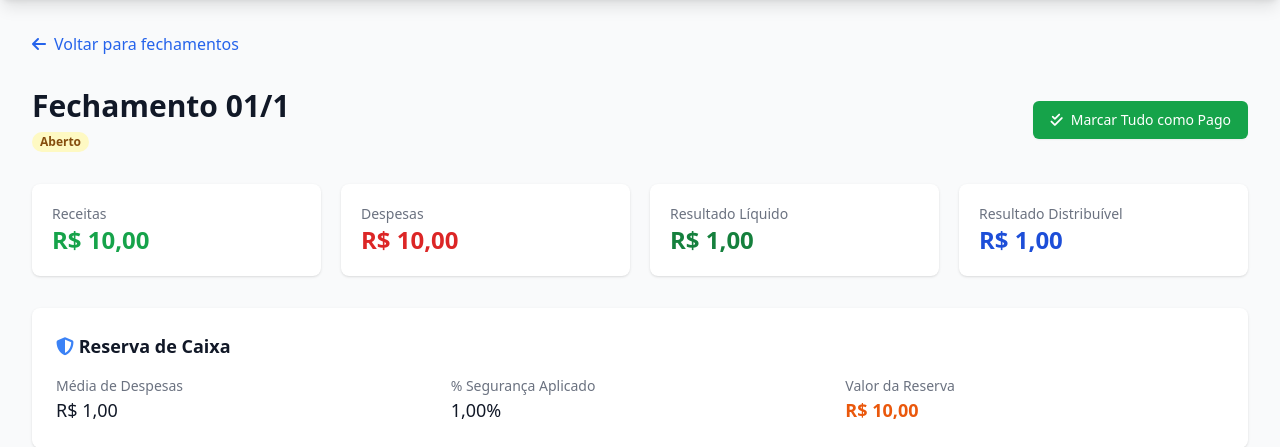
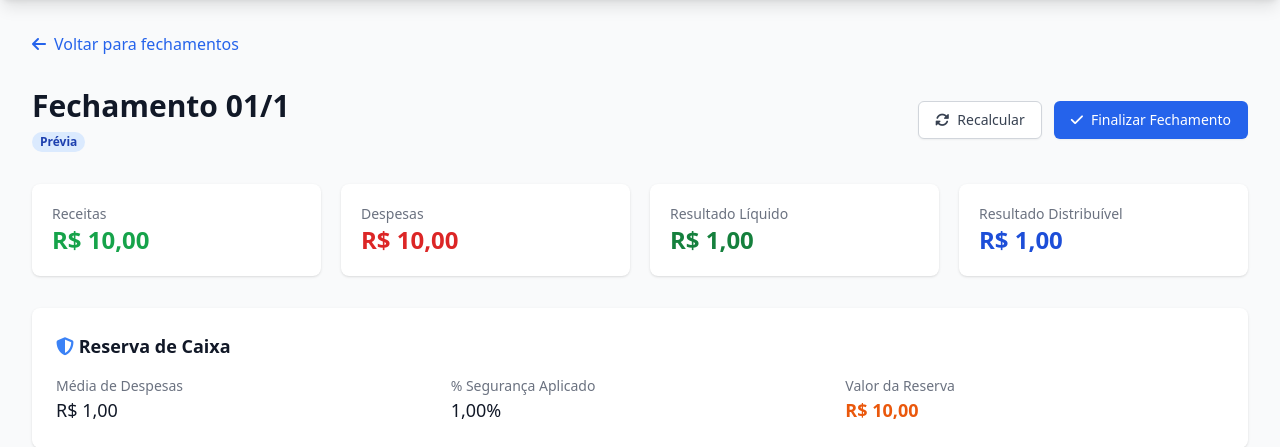
Before and after one commit to rogaciano/gestor_asaas, a Django app: page /fechamentos/1/ in a window 1280 px wide. Shown: the part 64-511 px from the top of the page. Run offline with Django 4.2, Linux system fonts and the light colour scheme; a user stored in the database is signed in; tables that the repository leaves empty hold one stand-in row (values such as "Sample post"); some libraries are stand-ins or nearby versions.

Commit message:
Feature: Adicionar status de prévia para fechamentos mensais com opções de recalcular e finalizar
- Adicionar status 'PREVIO' ao modelo FechamentoMensal como padrão inicial
- Criar views fechamento_recalcular e fechamento_finalizar para gestão de prévias
- Permitir recálculo de prévias antes da finalização definitiva
- Adicionar validações para impedir recálculo/finalização de fechamentos já processados
- Atualizar templates para exibir botões condicionais baseados no status
- Mel

```diff
--- a/asaas_app/models.py
+++ b/asaas_app/models.py
@@ -407,6 +407,7 @@ class FechamentoMensal(models.Model):
     """Modelo para fechamento/apuração mensal de comissões"""
 
     STATUS_CHOICES = [
+        ('PREVIO', 'Prévia'),
         ('ABERTO', 'Aberto'),
         ('FECHADO', 'Fechado'),
     ]
@@ -435,7 +436,7 @@ class FechamentoMensal(models.Model):
         help_text='Resultado líquido - reserva (mínimo 0)'
     )
 
-    status = models.CharField('Status', max_length=20, choices=STATUS_CHOICES, default='ABERTO')
+    status = models.CharField('Status', max_length=20, choices=STATUS_CHOICES, default='PREVIO')
 
     created_at = models.DateTimeField('Criado em', auto_now_add=True)
     updated_at = models.DateTimeField('Atualizado em', auto_now=True)
--- a/asaas_app/urls.py
+++ b/asaas_app/urls.py
@@ -80,6 +80,8 @@ urlpatterns = [
     path('fechamentos/', views.fechamento_mensal_list, name='fechamento_mensal_list'),
     path('fechamentos/novo/', views.fechamento_mensal_criar, name='fechamento_mensal_criar'),
     path('fechamentos/<int:pk>/', views.fechamento_mensal_detail, name='fechamento_mensal_detail'),
+    path('fechamentos/<int:pk>/recalcular/', views.fechamento_recalcular, name='fechamento_recalcular'),
+    path('fechamentos/<int:pk>/finalizar/', views.fechamento_finalizar, name='fechamento_finalizar'),
     path('fechamentos/<int:pk>/marcar-pago/', views.fechamento_marcar_pago, name='fechamento_marcar_pago'),
 
     # Dashboard do Sócio
--- a/asaas_app/views.py
+++ b/asaas_app/views.py
@@ -2123,18 +2123,23 @@ def fechamento_mensal_list(request):
 
 @login_required
 def fechamento_mensal_criar(request):
-    """Criar fechamento mensal - calcula comissões"""
+    """Criar fechamento mensal - calcula comissões (prévia)"""
     if request.method == 'POST':
         mes = int(request.POST.get('mes'))
         ano = int(request.POST.get('ano'))
 
-        if FechamentoMensal.objects.filter(mes=mes, ano=ano).exists():
-            messages.error(request, f'Já existe um fechamento para {mes:02d}/{ano}.')
-            return redirect('fechamento_mensal_list')
+        existente = FechamentoMensal.objects.filter(mes=mes, ano=ano).first()
+        if existente:
+            if existente.status == 'PREVIO':
+                messages.info(request, f'Já existe uma prévia para {mes:02d}/{ano}. Use o botão Recalcular para atualizar.')
+                return redirect('fechamento_mensal_detail', pk=existente.pk)
+            else:
+                messages.error(request, f'Já existe um fechamento finalizado para {mes:02d}/{ano}.')
+                return redirect('fechamento_mensal_list')
 
         try:
             fechamento = _calcular_fechamento(mes, ano)
-            messages.success(request, f'Fechamento {mes:02d}/{ano} criado com sucesso!')
+            messages.success(request, f'Prévia do fechamento {mes:02d}/{ano} gerada com sucesso!')
             return redirect('fechamento_mensal_detail', pk=fechamento.pk)
         except Exception as e:
             logger.error(f'Erro ao criar fechamento: {str(e)}')
@@ -2176,9 +2181,55 @@ def fechamento_mensal_detail(request, pk):
 
 
 @login_required
+def fechamento_recalcular(request, pk):
+    """Recalcular uma prévia de fechamento mensal"""
+    fechamento = get_object_or_404(FechamentoMensal, pk=pk)
+
+    if fechamento.status != 'PREVIO':
+        messages.error(request, 'Apenas fechamentos em prévia podem ser recalculados.')
+        return redirect('fechamento_mensal_detail', pk=pk)
+
+    if request.method == 'POST':
+        try:
+            ComissaoIndicador.objects.filter(fechamento=fechamento).delete()
+            ComissaoSocio.objects.filter(fechamento=fechamento).delete()
+            fechamento.delete()
+
+            novo_fechamento = _calcular_fechamento(fechamento.mes, fechamento.ano)
+            messages.success(request, f'Prévia {novo_fechamento.mes:02d}/{novo_fechamento.ano} recalculada com sucesso!')
+            return redirect('fechamento_mensal_detail', pk=novo_fechamento.pk)
+        except Exception as e:
+            logger.error(f'Erro ao recalcular fechamento: {str(e)}')
+            messages.error(request, f'Erro ao recalcular: {str(e)}')
+
+    return redirect('fechamento_mensal_detail', pk=pk)
+
+
+@login_required
+def fechamento_finalizar(request, pk):
+    """Finalizar uma prévia, transformando em fechamento aberto"""
+    fechamento = get_object_or_404(FechamentoMensal, pk=pk)
+
+    if fechamento.status != 'PREVIO':
+        messages.error(request, 'Apenas fechamentos em prévia podem ser finalizados.')
+        return redirect('fechamento_mensal_detail', pk=pk)
+
+    if request.method == 'POST':
+        fechamento.status = 'ABERTO'
+        fechamento.save()
+        messages.success(request, f'Fechamento {fechamento.mes:02d}/{fechamento.ano} finalizado! Comissões pendentes de pagamento.')
+
+    return redirect('fechamento_mensal_detail', pk=pk)
+
+
+@login_required
 def fechamento_marcar_pago(request, pk):
     """Marcar todas as comissões de um fechamento como pagas"""
     fechamento = get_object_or_404(FechamentoMensal, pk=pk)
+
+    if fechamento.status != 'ABERTO':
+        messages.error(request, 'Apenas fechamentos abertos podem ser marcados como pagos.')
+        return redirect('fechamento_mensal_detail', pk=pk)
 
     if request.method == 'POST':
         ComissaoIndicador.objects.filter(fechamento=fechamento, status='PENDENTE').update(status='PAGO')
--- a/templates/fechamentos/detail.html
+++ b/templates/fechamentos/detail.html
@@ -13,12 +13,30 @@
             <p class="mt-1">
                 {% if fechamento.status == 'FECHADO' %}
                 <span class="px-2 inline-flex text-xs leading-5 font-semibold rounded-full bg-green-100 text-green-800">Fechado</span>
+                {% elif fechamento.status == 'ABERTO' %}
+                <span class="px-2 inline-flex text-xs leading-5 font-semibold rounded-full bg-yellow-100 text-yellow-800">Aberto</span>
                 {% else %}
-                <span class="px-2 inline-flex text-xs leading-5 font-semibold rounded-full bg-yellow-100 text-yellow-800">Aberto</span>
+                <span class="px-2 inline-flex text-xs leading-5 font-semibold rounded-full bg-blue-100 text-blue-800">Prévia</span>
                 {% endif %}
             </p>
         </div>
-        {% if fechamento.status == 'ABERTO' %}
+        <div class="flex space-x-3">
+            {% if fechamento.status == 'PREVIO' %}
+            <form method="post" action="{% url 'fechamento_recalcular' fechamento.pk %}">
+                {% csrf_token %}
+                <button type="submit" class="inline-flex items-center px-4 py-2 border border-gray-300 rounded-md shadow-sm text-sm font-medium text-gray-700 bg-white hover:bg-gray-50"
+                    onclick="return confirm('Recalcular a prévia com os dados atuais?')">
+                    <i class="fas fa-sync-alt mr-2"></i> Recalcular
+                </button>
+            </form>
+            <form method="post" action="{% url 'fechamento_finalizar' fechamento.pk %}">
+                {% csrf_token %}
+                <button type="submit" class="inline-flex items-center px-4 py-2 border border-transparent rounded-md shadow-sm text-sm font-medium text-white bg-blue-600 hover:bg-blue-700"
+                    onclick="return confirm('Finalizar esta prévia? Após finalizar, não será possível recalcular.')">
+                    <i class="fas fa-check mr-2"></i> Finalizar Fechamento
+                </button>
+            </form>
+            {% elif fechamento.status == 'ABERTO' %}
             <form method="post" action="{% url 'fechamento_marcar_pago' fechamento.pk %}">
                 {% csrf_token %}
                 <button type="submit" class="inline-flex items-center px-4 py-2 border border-transparent rounded-md shadow-sm text-sm font-medium text-white bg-green-600 hover:bg-green-700"
@@ -27,6 +45,7 @@
                 </button>
             </form>
             {% endif %}
+        </div>
     </div>
 </div>
 
--- a/templates/fechamentos/list.html
+++ b/templates/fechamentos/list.html
@@ -40,8 +40,10 @@
                 <td class="px-6 py-4 text-sm">
                     {% if f.status == 'FECHADO' %}
                     <span class="px-2 inline-flex text-xs leading-5 font-semibold rounded-full bg-green-100 text-green-800">Fechado</span>
+                    {% elif f.status == 'ABERTO' %}
+                    <span class="px-2 inline-flex text-xs leading-5 font-semibold rounded-full bg-yellow-100 text-yellow-800">Aberto</span>
                     {% else %}
-                    <span class="px-2 inline-flex text-xs leading-5 font-semibold rounded-full bg-yellow-100 text-yellow-800">Aberto</span>
+                    <span class="px-2 inline-flex text-xs leading-5 font-semibold rounded-full bg-blue-100 text-blue-800">Prévia</span>
                     {% endif %}
                 </td>
                 <td class="px-6 py-4 text-right text-sm">
```
Also changed, not shown: asaas_app/migrations/0006_alter_fechamentomensal_status.py (added). Lines whose indentation alone changed are shown as unchanged.
